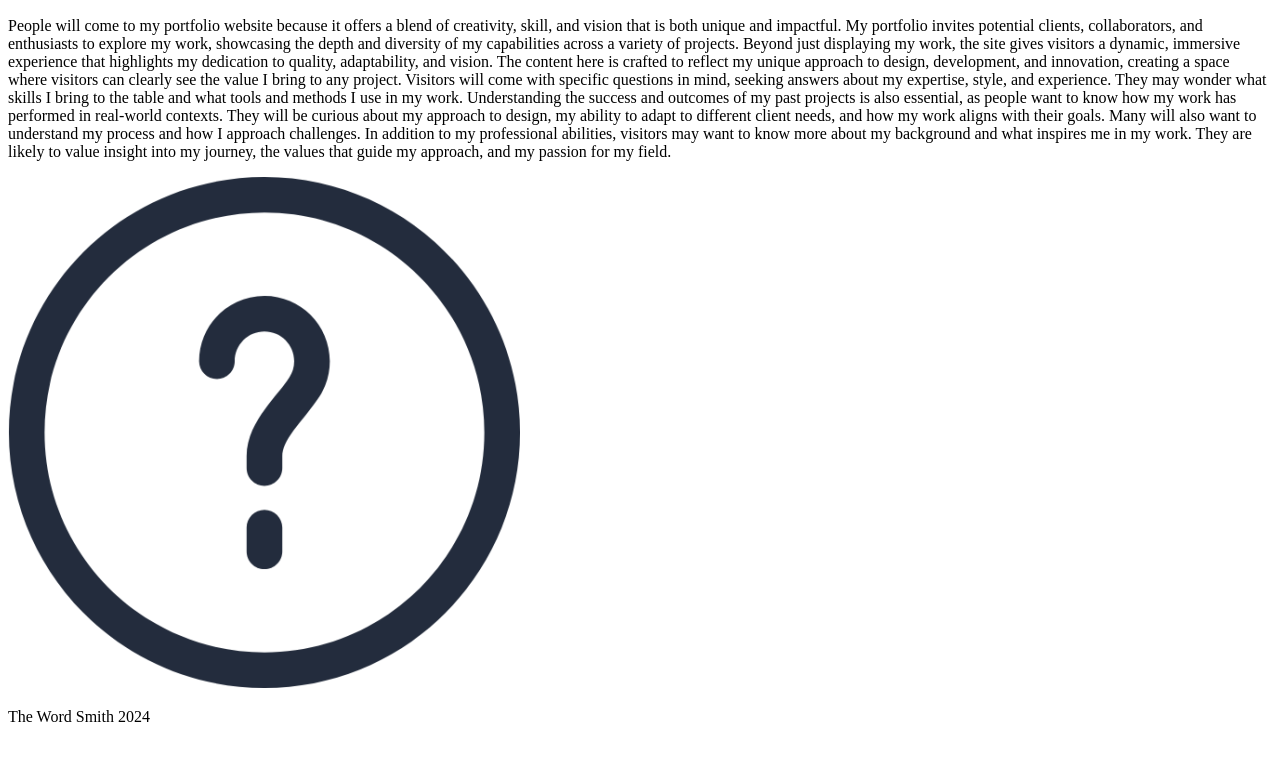
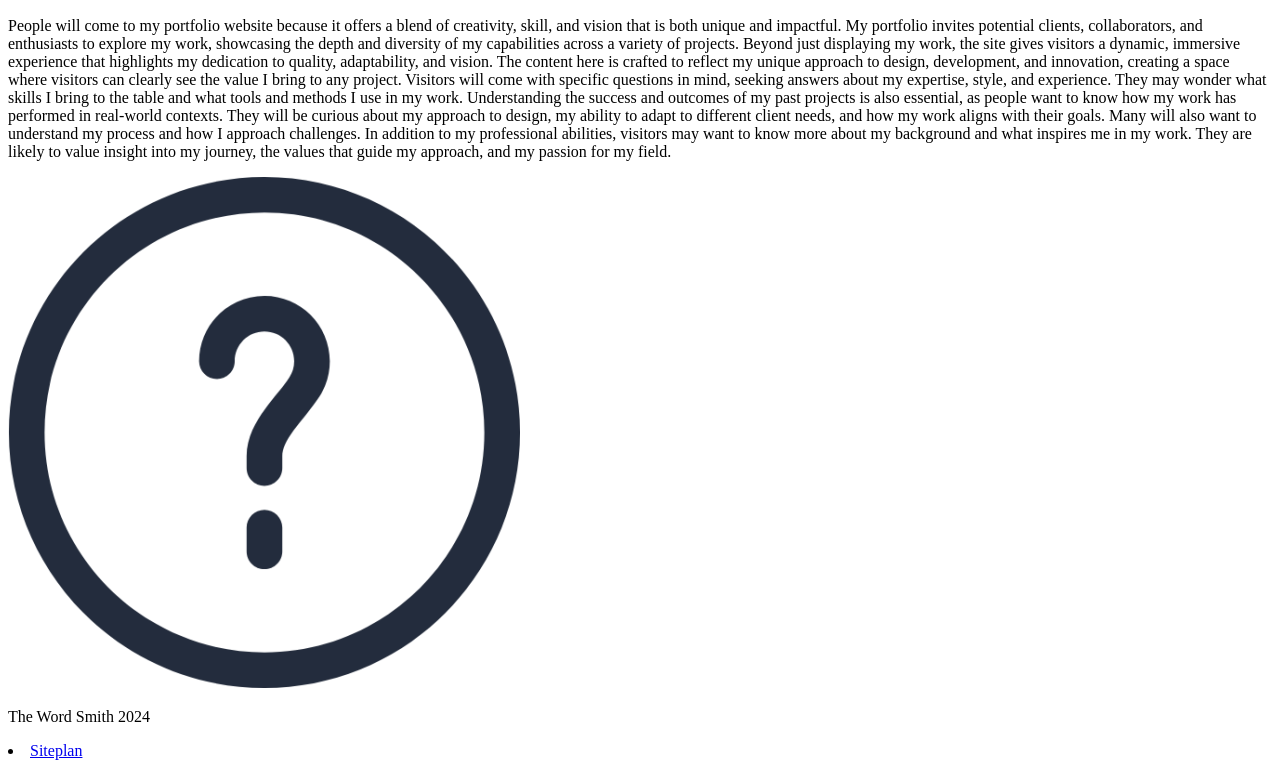
Before and after one commit to theoverbritman/WDD130, a plain HTML site: page personal-folder/faq.html in a window 1280 px wide. Shown: the part 771-1539 px from the top of the page. Before the commit the page ends 1513 px from the top, so only its background shows below. Drawn offline with Linux system fonts and the light colour scheme.

Commit message:
added siteplan link for each page

```diff
--- a/personal-folder/faq.html
+++ b/personal-folder/faq.html
@@ -44,6 +44,7 @@
 
     <footer>
         <p>The Word Smith 2024</p>
+        <li><a href="site-plan.html">Siteplan</a></li>
     </footer>
 </body>
 </html>
```
Also changed, not shown: personal-folder/index.html (+1 -0 lines), personal-folder/mywork.html (+1 -0 lines).
